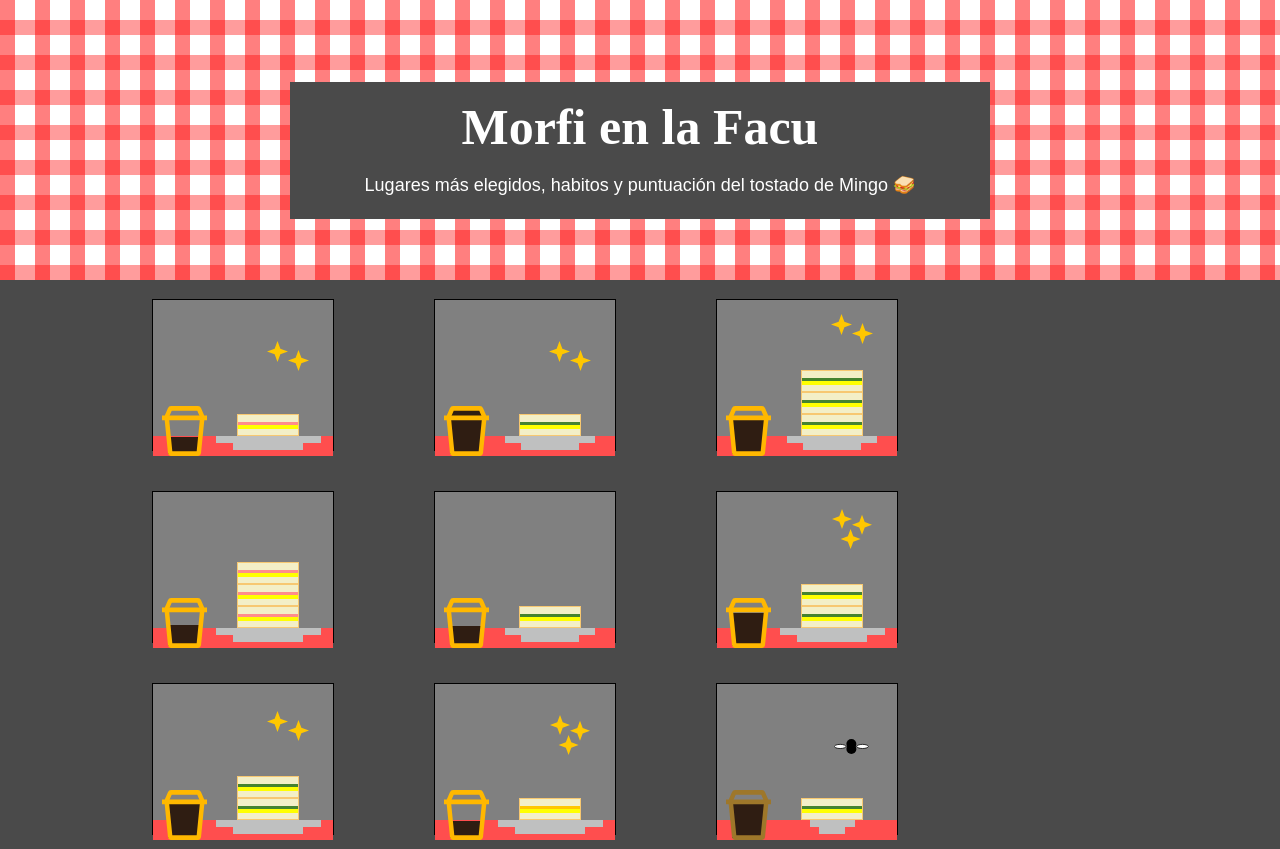
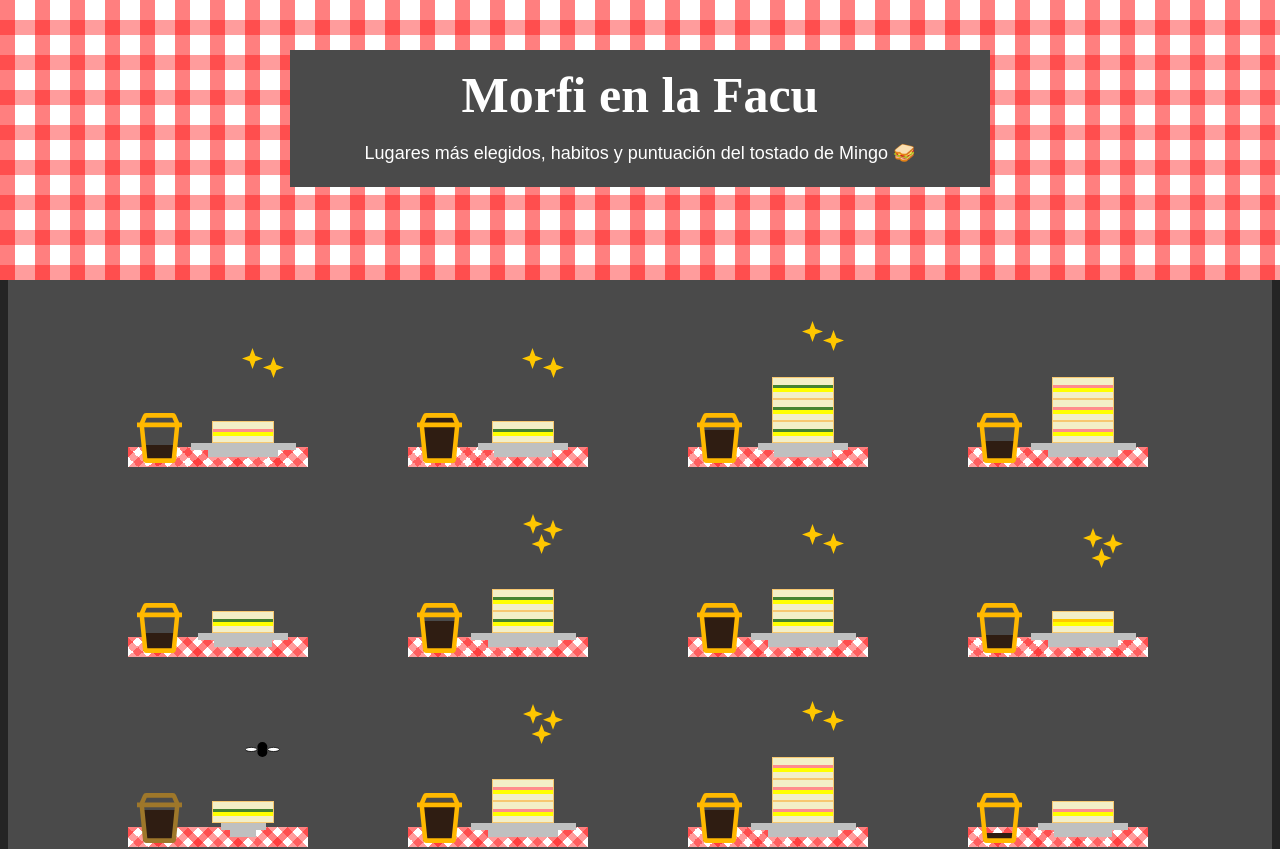
Before and after one commit to emi-verdun/vd_proyecto2, a Svelte app: page / in a window 1280 px wide. Shown: the top 849 px of the page. Built offline with nearby package versions, Linux system fonts and the light colour scheme; a web font is replaced by a local one.

Commit message:
mantelito

```diff
--- a/public/css/styles.css
+++ b/public/css/styles.css
@@ -12,71 +12,3 @@
   -webkit-font-smoothing: antialiased;
   -moz-osx-font-smoothing: grayscale;
 }
-
-body {
-  background-color: white;
-  color: black;
-}
-
-a {
-  font-weight: 500;
-  color: #646cff;
-  text-decoration: inherit;
-}
-a:hover {
-  color: #535bf2;
-}
-
-body {
-  margin: 0;
-  min-width: 320px;
-  min-height: 100vh;
-}
-
-h1 {
-  font-size: 3.2em;
-  line-height: 1.1;
-}
-
-.card {
-  padding: 2em;
-}
-
-#app {
-  max-width: 1280px;
-  margin: 0 auto;
-  padding: 2rem;
-  /* text-align: center; */
-}
-
-button {
-  border-radius: 8px;
-  border: 1px solid transparent;
-  padding: 0.6em 1.2em;
-  font-size: 1em;
-  font-weight: 500;
-  font-family: inherit;
-  background-color: #1a1a1a;
-  cursor: pointer;
-  transition: border-color 0.25s;
-}
-button:hover {
-  border-color: #646cff;
-}
-button:focus,
-button:focus-visible {
-  outline: 4px auto -webkit-focus-ring-color;
-}
-
-@media (prefers-color-scheme: light) {
-  :root {
-    color: #213547;
-    background-color: #ffffff;
-  }
-  a:hover {
-    color: #747bff;
-  }
-  button {
-    background-color: #f9f9f9;
-  }
-}
--- a/src/App.svelte
+++ b/src/App.svelte
@@ -14,7 +14,7 @@
     .range(["#ff8c8c", "#458330", "#ff814a", "#71372a", "#ffc700", "#ff2f48"])
 
   /* 2. Escala para gaston en comida */
-  let gasto = d3.scaleLinear([0, 6000],[0, 100])
+  let gasto = d3.scaleLinear([0, 6500],[0, 100])
 
   /* 3. Escala para cantidad de días que come en la facultad */
   let cantDias = d3.scaleOrdinal()
@@ -184,7 +184,7 @@
     align-items: center;
     flex-direction: column;
     margin-top: 50px;
-    margin-bottom: 80px;
+    margin-bottom: 120px;
   }
 
   .headline {
@@ -229,18 +229,21 @@
     justify-content: center;
     align-items: flex-end;
     flex: 180px 0 0;
-    border:solid 1px;
+    /*border:solid 1px;*/
     height: 150px;
-    background-color: grey;
+    /*background-color: grey;*/
   }
 
   .mantel {
     position: absolute;
     height: 20px;
     width: 180px;
-    margin-bottom: -6px;
-    background: linear-gradient(0deg, rgba(255, 0, 0, 0.389) 15px, transparent 15px), linear-gradient(90deg, rgba(255, 0, 0, 0.5) 15px, transparent 15px), #FFF;
-    background-size: 10px 10px;
+    margin-bottom: -10px;
+    background: repeating-linear-gradient(45deg, transparent, transparent 5%, rgba(255, 0, 0, 0.389) 5%,
+    rgba(255, 0, 0, 0.389) 10%, transparent 10%, transparent 15%, rgba(255, 0, 0, 0.5) 15%, rgba(255, 0, 0, 0.5) 20%),
+    repeating-linear-gradient(-45deg, transparent, transparent 5%, rgba(255, 0, 0, 0.389) 5%,
+    rgba(255, 0, 0, 0.389) 10%, transparent 10%, transparent 15%, rgba(255, 0, 0, 0.5) 15%, rgba(255, 0, 0, 0.5) 20%);
+    background-color:#FFF
   }
 
 
@@ -298,6 +301,7 @@
   }
 
   .info {
+    width: 500px;
     display: flex;
     justify-content: center;
     margin-top: 400px;
@@ -305,24 +309,24 @@
   }
   .mesa {
     background-color: saddlebrown;
-    width: 1200px;
-    height: 40px;
+    width: 300px;
+    height: 30px;
   }
 
   .pata {
     background-color: saddlebrown;
-    height: 300px;
-    width: 40px;
+    height: 250px;
+    width: 30px;
   }
 
   .uno {
     position: absolute;
-    margin-left: 1180px;
+    margin-left: 300px;
   }
 
   .dos {
     position: absolute;
-    margin-right: 1180px;
+    margin-right: 300px;
   }
 
 </style>
```
Also changed, not shown: index.html (+4 -4 lines).
